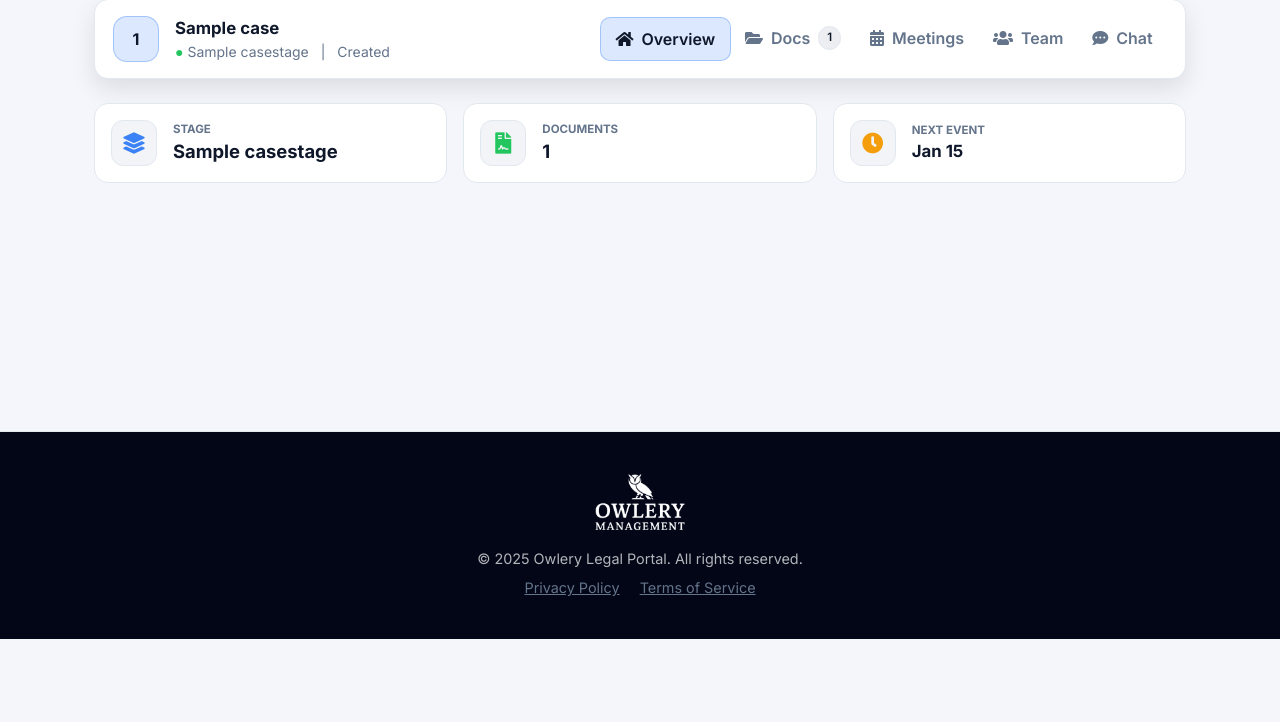
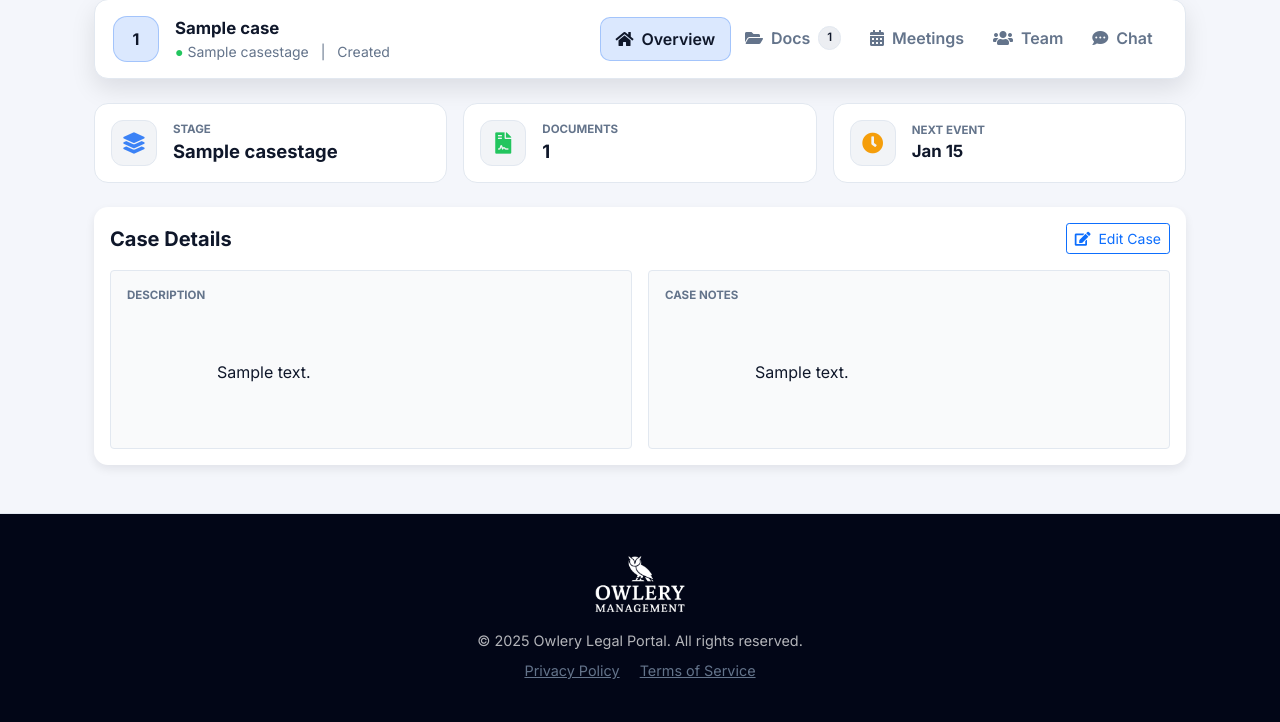
Before and after one commit to susanachavez02/owlerymanagement, a Django app: page /cases/1/ in a window 1280 px wide. Shown: the part 161-883 px from the top of the page. Before the commit the page ends 800 px from the top, so only its background shows below. Run offline with Django 5.2, Linux system fonts and the light colour scheme; a user stored in the database is signed in; data comes from the database, SQL or seed files in the repository; tables that the repository leaves empty hold one stand-in row (values such as "Sample post"); some libraries are stand-ins or nearby versions.

Commit message:
case notes

```diff
--- a/cases/forms.py
+++ b/cases/forms.py
@@ -6,6 +6,7 @@ from .models import (
 from users.models import Role   # From the 'users' app
 
 class CaseCreateForm(forms.ModelForm):
+
     # We need to manually add fields to select the users
 
     # Find all users who have the 'Attorney' role
@@ -24,6 +25,15 @@ class CaseCreateForm(forms.ModelForm):
         model = Case
         # These are the fields from the Case model we want in the form
         fields = ['case_title', 'description', 'workflow']
+
+class CaseForm(forms.ModelForm):
+    class Meta:
+        model = Case
+        fields = ["case_title", "description", "notes", "current_stage"]  # adjust to your model
+        widgets = {
+            "description": forms.Textarea(attrs={"rows": 4}),
+            "notes": forms.Textarea(attrs={"rows": 4}),
+        }
 
 class DocumentUploadForm(forms.ModelForm):
     class Meta:
--- a/cases/models.py
+++ b/cases/models.py
@@ -37,6 +37,8 @@ class Case(models.Model):
     # --- ADD THESE TWO LINES ---
     workflow = models.ForeignKey(CaseWorkflow, on_delete=models.SET_NULL, null=True, blank=True, related_name='cases')
     current_stage = models.ForeignKey(CaseStage, on_delete=models.SET_NULL, null=True, blank=True, related_name='current_cases')
+    notes = models.TextField(blank=True, null=True)
+
 
     def __str__(self):
         return self.case_title
--- a/cases/urls.py
+++ b/cases/urls.py
@@ -57,6 +57,8 @@ urlpatterns = [
 
     # Case Directory
     path('cases/', views.case_directory_view, name='case-directory'),
+    path("cases/<int:pk>/edit/", views.CaseUpdateView.as_view(), name="case-update"),
+
     # 1. Initial access, no case_pk provided (shows empty form with dropdown)
     path('management/reassign/', views.case_reassign_management, name='case-reassign-list'),
     path('management/list/', views.user_management_view, name='user-management-list'),
--- a/cases/views.py
+++ b/cases/views.py
@@ -8,6 +8,7 @@ from django.urls import reverse
 from django.utils import timezone
 from django.db import models
 from django import forms
+from .forms import CaseForm
 import io
 import base64
 import re
@@ -25,6 +26,11 @@ from users.models import UserProfile
 from .utils import generate_document_from_template
 from communication.models import Message
 from communication.forms import NewMessageForm
+from django.urls import reverse_lazy
+from django.views.generic.edit import UpdateView
+from django.contrib.auth.mixins import LoginRequiredMixin
+
+
 
 # --- WeasyPrint Imports ---
 from weasyprint import HTML, CSS
@@ -1582,3 +1588,13 @@ def case_directory_view(request):
         'search_query': search_query, # Pass this back to keep the text in the box
     }
     return render(request, 'cases/case_directory.html', context)
+
+
+class CaseUpdateView(LoginRequiredMixin, UpdateView):
+    model = Case
+    form_class = CaseForm
+    template_name = "cases/case_form.html"  # create this template
+    pk_url_kwarg = "pk"
+
+    def get_success_url(self):
+        return reverse_lazy("cases:case-detail", kwargs={"pk": self.object.pk})
--- a/templates/cases/case_detail.html
+++ b/templates/cases/case_detail.html
@@ -120,7 +120,6 @@
 
 <div class="container-fluid py-4" id="case-detail">
 
-  <!-- ================= TOP BAR ================= -->
   <div class="case-topbar d-flex flex-wrap align-items-center justify-content-between gap-3 mb-4">
 
     <div class="d-flex align-items-center gap-3">
@@ -146,7 +145,9 @@
       </div>
     </div>
 
-    <ul class="nav nav-pills case-pill" id="pills-tab" role="tablist">
+    {# Tabs + Edit button (no new views required; link can be '#' or any existing route) #}
+    <div class="d-flex align-items-center gap-2 flex-wrap">
+      <ul class="nav nav-pills case-pill m-0" id="pills-tab" role="tablist">
         <li class="nav-item">
           <button class="nav-link active" data-bs-toggle="pill" data-bs-target="#tab-overview" type="button">
             <i class="fas fa-home"></i> Overview
@@ -174,12 +175,13 @@
         </li>
       </ul>
 
+
     </div>
 
-  <!-- ================= TABS ================= -->
+  </div>
+
   <div class="tab-content" id="nav-tabContent">
 
-    <!-- ============ OVERVIEW ============ -->
     <div class="tab-pane fade show active" id="tab-overview">
 
       <div class="row g-3 mb-4">
@@ -229,9 +231,68 @@
           </div>
         </div>
       </div>
+
+      {# --------- NEW: Case Details (Description + Notes) --------- #}
+      <div class="card border-0 shadow-sm"
+           style="border:1px solid var(--border-color); border-radius: 14px; background: var(--bg-card);">
+        <div class="card-body">
+
+          <div class="d-flex justify-content-between align-items-center flex-wrap gap-2 mb-3">
+            <h5 class="fw-bold mb-0" style="color: var(--text-main);">Case Details</h5>
+            {% if is_admin_user or 'Attorney' in user_roles %}
+              <a href="{% url 'cases:case-update' pk=case.pk %}" class="btn btn-outline-primary btn-sm">
+                <i class="fas fa-edit me-2"></i>Edit Case
+              </a>
+            {% endif %}
           </div>
 
-    <!-- ============ DOCUMENTS ============ -->
+          <div class="row g-3">
+            <div class="col-md-6">
+              <div class="p-3 rounded"
+                   style="background: rgba(148,163,184,.06); border: 1px solid var(--border-color);">
+                <div class="text-uppercase fw-bold mb-2" style="font-size:.72rem; color: var(--text-muted);">
+                  Description
+                </div>
+
+                {# Uses whatever your model already has; change field name if needed #}
+                <div style="color: var(--text-main); white-space: pre-wrap;">
+                  {% if case.description %}
+                    {{ case.description }}
+                  {% elif case.case_description %}
+                    {{ case.case_description }}
+                  {% else %}
+                    <span style="color: var(--text-muted);">No description added.</span>
+                  {% endif %}
+                </div>
+              </div>
+            </div>
+
+            <div class="col-md-6">
+              <div class="p-3 rounded"
+                   style="background: rgba(148,163,184,.06); border: 1px solid var(--border-color);">
+                <div class="text-uppercase fw-bold mb-2" style="font-size:.72rem; color: var(--text-muted);">
+                  Case Notes
+                </div>
+
+                {# Uses whatever your model already has; change field name if needed #}
+                <div style="color: var(--text-main); white-space: pre-wrap;">
+                  {% if case.notes %}
+                    {{ case.notes }}
+                  {% elif case.case_notes %}
+                    {{ case.case_notes }}
+                  {% else %}
+                    <span style="color: var(--text-muted);">No notes added.</span>
+                  {% endif %}
+                </div>
+              </div>
+            </div>
+          </div>
+
+        </div>
+      </div>
+
+    </div>
+
     <div class="tab-pane fade" id="tab-documents">
       <div class="card border-0 shadow-sm" style="border:1px solid var(--border-color); border-radius: 14px; background: var(--bg-card);">
         <div class="card-body">
@@ -292,8 +353,9 @@
                     <a href="{{ doc.file.url }}" class="btn btn-light btn-sm border" download>
                       <i class="fas fa-download"></i>
                     </a>
+                    {% endif %}
                   </div>
-                  {% endif %}
+
                 </div>
               {% endfor %}
             </div>
@@ -307,7 +369,6 @@
       </div>
     </div>
 
-    <!-- ============ MEETINGS ============ -->
     <div class="tab-pane fade" id="tab-meetings">
       <div class="card border-0 shadow-sm" style="border:1px solid var(--border-color); border-radius: 14px; background: var(--bg-card);">
         <div class="card-body">
@@ -347,7 +408,6 @@
       </div>
     </div>
 
-    <!-- ============ TEAM ============ -->
     <div class="tab-pane fade" id="tab-team">
       <div class="row g-3">
         {% for assignment in assignments %}
@@ -384,7 +444,6 @@
       </div>
     </div>
 
-    <!-- ============ CHAT (INTEGRATED) ============ -->
     <div class="tab-pane fade" id="tab-messages">
 
       <div class="chat-shell shadow-sm">
@@ -449,7 +508,6 @@
             <input type="hidden" name="next" value="{% url 'cases:case-detail' pk=case.pk %}#tab-messages">
             <input type="hidden" name="subject" value="Chat Message">
 
-            {# Best: use the exact form field if it's called body #}
             {% if message_form.body %}
               <input type="text"
                      name="{{ message_form.body.html_name }}"
@@ -457,7 +515,6 @@
                      placeholder="Type a message..."
                      required>
             {% else %}
-              {# fallback: first visible field #}
               {% with f=message_form.visible_fields.0 %}
                 <input type="text"
                        name="{{ f.html_name }}"
```
Also changed, not shown: templates/cases/case_form.html (added, +25 -0 lines), cases/migrations/0012_case_notes.py (added), users/migrations/0005_alter_userprofile_profile_picture.py (added). Lines whose indentation alone changed are shown as unchanged.
